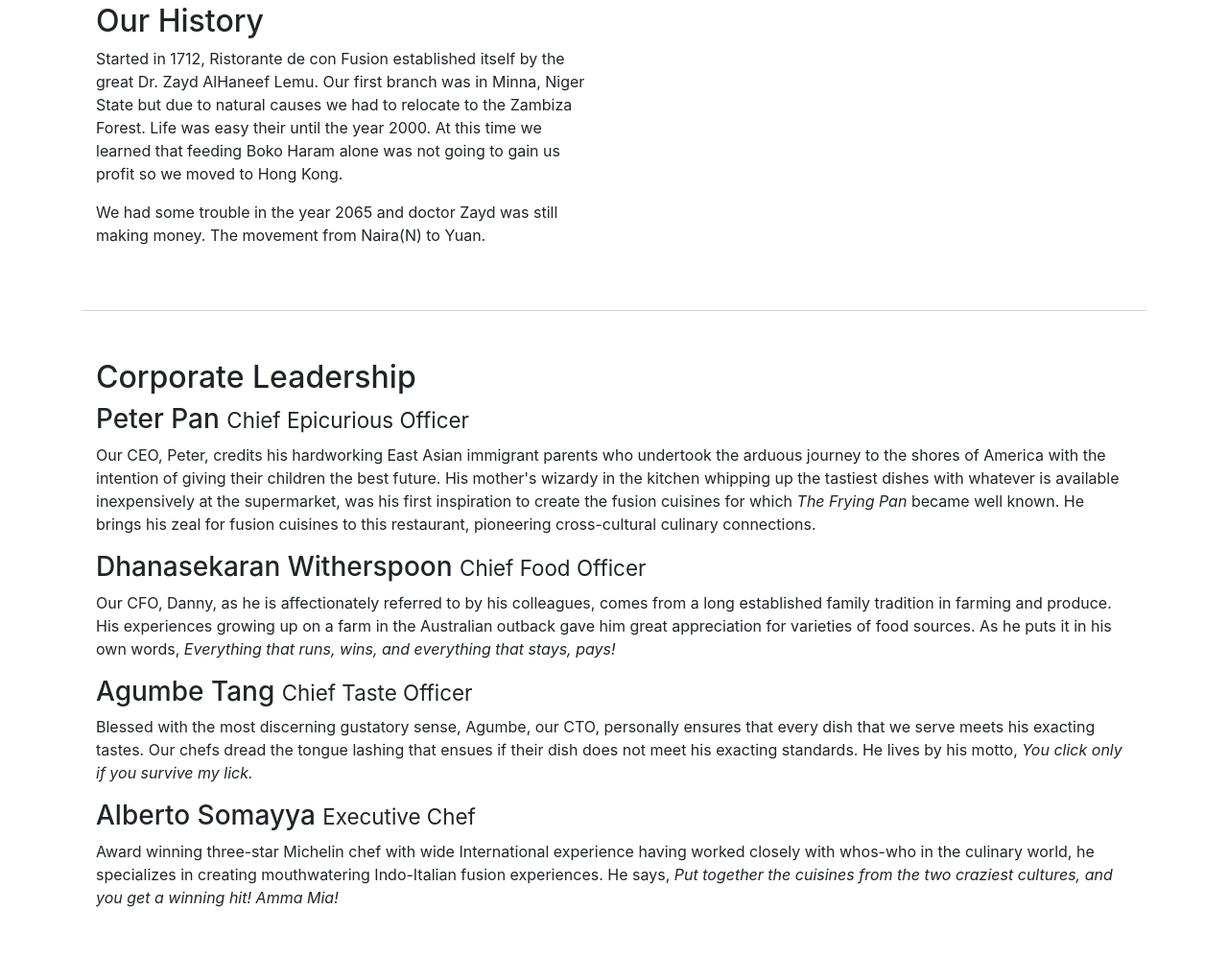
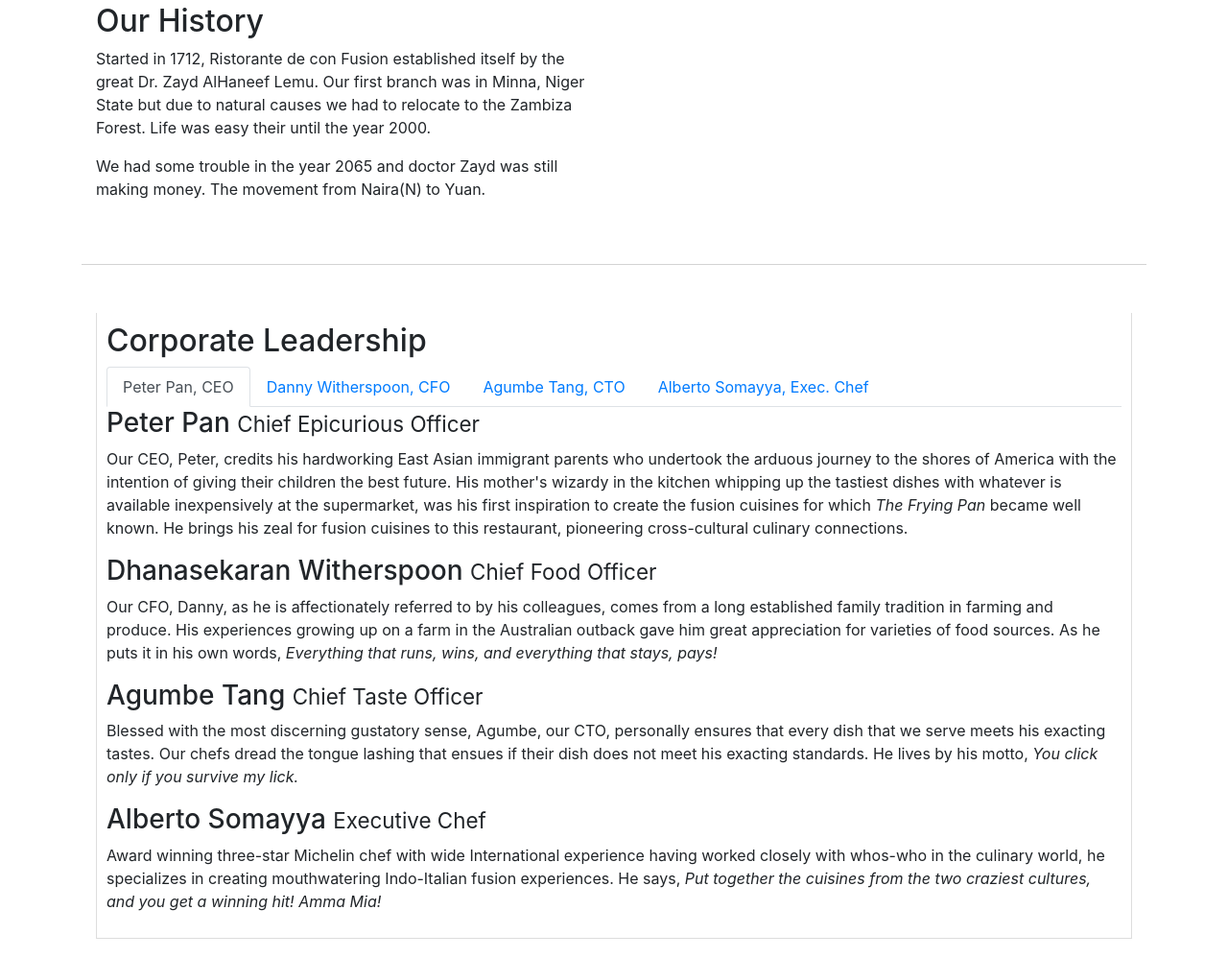
Before and after one commit to Sensei01/bootstrap-4, a website: page aboutus.html in a window 1280 px wide. Shown: the part 462-1460 px from the top of the page at 96% size. Drawn offline with nearby package versions, Linux system fonts and the light colour scheme.

Commit message:
Tabs Content

```diff
--- a/aboutus.html
+++ b/aboutus.html
@@ -80,8 +80,7 @@
                 <h2>Our History</h2>
                 <p>Started in 1712, Ristorante de con Fusion established itself by the great Dr. Zayd AlHaneef Lemu. Our first branch was in Minna, Niger State  but
                     due to natural causes we had to relocate to the Zambiza Forest. Life was easy their until the year 2000.
-                    At this time we learned that feeding Boko Haram alone was not
-                    going to gain us profit so we moved to Hong Kong.</p>
+                    </p>
                 <p>We had some trouble in the year 2065 and doctor Zayd was still making money. The movement from Naira(N) to Yuan.
                 </p>
             </div>
@@ -92,15 +91,45 @@
 
         <div class="row row-content">
             <div class="container-fluid">
+                    <div class="tab-content">
                             <h2>Corporate Leadership</h2>
+
+                            <ul class="nav nav-tabs">
+                                    <li class="nav-item">
+                                      <a class="nav-link active" href="#peter"
+                                        role="tab" data-toggle="tab">Peter Pan, CEO</a>
+                                    </li>
+                                    <li class="nav-item">
+                                      <a class="nav-link" href="#danny" role="tab"
+                                        data-toggle="tab">Danny Witherspoon, CFO</a>
+                                    </li>
+                                    <li class="nav-item">
+                                      <a class="nav-link" href="#agumbe"role="tab"
+                                        data-toggle="tab">Agumbe Tang, CTO</a>
+                                    </li>
+                                    <li class="nav-item">
+                                      <a class="nav-link" href="#alberto" role="tab"
+                                        data-toggle="tab">Alberto Somayya, Exec. Chef</a>
+                                    </li>
+                                </ul>
+                                <div role="tabpanel" class="tab-pane fade show active" id="peter">
                                     <h3>Peter Pan <small>Chief Epicurious Officer</small></h3>
                                     <p class="d-none d-sm-block">Our CEO, Peter, credits his hardworking East Asian immigrant parents who undertook the arduous journey to the shores of America with the intention of giving their children the best future. His mother's wizardy in the kitchen whipping up the tastiest dishes with whatever is available inexpensively at the supermarket, was his first inspiration to create the fusion cuisines for which <em>The Frying Pan</em> became well known. He brings his zeal for fusion cuisines to this restaurant, pioneering cross-cultural culinary connections.</p>
+                                </div>
+                                <div role="tabpanel" class="tab-pane fade show active" id="danny">
                                         <h3>Dhanasekaran Witherspoon <small>Chief Food Officer</small></h3>
                                         <p class="d-none d-sm-block">Our CFO, Danny, as he is affectionately referred to by his colleagues, comes from a long established family tradition in farming and produce. His experiences growing up on a farm in the Australian outback gave him great appreciation for varieties of food sources. As he puts it in his own words, <em>Everything that runs, wins, and everything that stays, pays!</em></p>
+                                </div>
+                                <div role="tabpanel" class="tab-pane fade show active" id="agumbe">
                                     <h3>Agumbe Tang <small>Chief Taste Officer</small></h3>
                                     <p class="d-none d-sm-block">Blessed with the most discerning gustatory sense, Agumbe, our CTO, personally ensures that every dish that we serve meets his exacting tastes. Our chefs dread the tongue lashing that ensues if their dish does not meet his exacting standards. He lives by his motto, <em>You click only if you survive my lick.</em></p>
+                                </div>
+                                <div role="tabpanel" class="tab-pane fade show active" id="alberto">
                                         <h3>Alberto Somayya <small>Executive Chef</small></h3>
                                         <p class="d-none d-sm-block">Award winning three-star Michelin chef with wide International experience having worked closely with whos-who in the culinary world, he specializes in creating mouthwatering Indo-Italian fusion experiences. He says, <em>Put together the cuisines from the two craziest cultures, and you get a winning hit! Amma Mia!</em></p>
+
+                                </div>
+                            </div>
                  </div>
        </div>
        <div class="row row-content">
--- a/css/styles.css
+++ b/css/styles.css
@@ -38,3 +38,10 @@ body {
 .navbar-dark {
   background-color: #512da8;
 }
+
+.tab-content {
+  border-left: 1px solid #ddd;
+  border-right: 1px solid #ddd;
+  border-bottom: 1px solid #ddd;
+  padding: 10px;
+}
```
Lines whose indentation alone changed are shown as unchanged.
